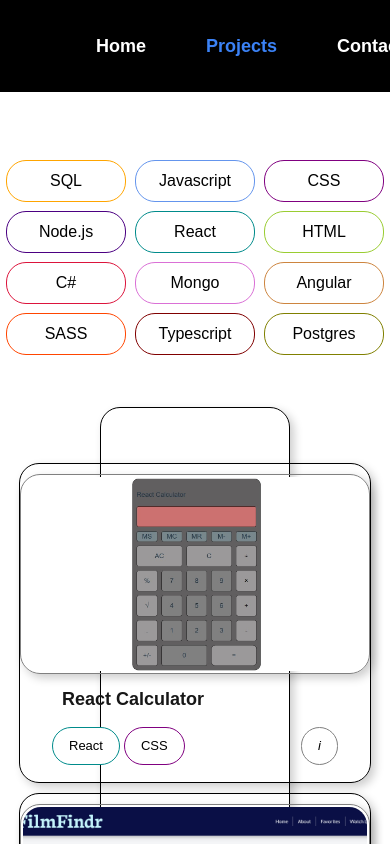
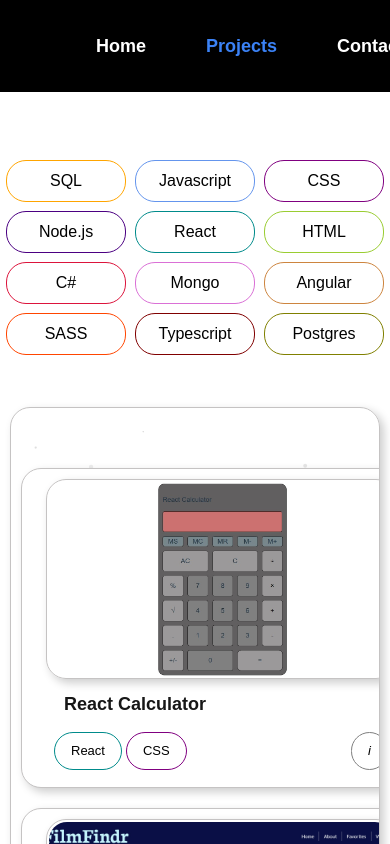
Before and after one commit to samanehesh/portfolio, a Next.js app: page /projects in a window 390 px wide. Shown: the top 844 px of the page. Built offline with nearby package versions, Linux system fonts and the light colour scheme.

Commit message:
stars added

```diff
--- a/app/contact/page.tsx
+++ b/app/contact/page.tsx
@@ -1,8 +1,23 @@
 import React from 'react'
+import Stars from '@/components/stars';
+import '@/styles/style.cantact.css'
+import '@/styles/style.projects.css'
+
 
 const contactPage = () => {
   return (
-    <div className='mb-3'>contactPage</div>
+    <div className='mb-3 contact-container'>
+        <Stars />
+
+
+      <div className='contact'>
+        <h1>Samanhe Heshmatzadeh</h1>
+          <h1>Full Stack</h1>
+          <h1>Web Developer</h1>
+      </div>
+
+
+    </div>
   )
 }
 
--- a/app/page.tsx
+++ b/app/page.tsx
@@ -1,16 +1,27 @@
 import SlickCarousel from '@/components/SlickCarousel';
+// import Stars from '@/components/stars';
 
+import '@/styles/style.main.css'
 export default function Home() {
 
 
   return (
-    <div className='mb-3'>
+    <div className='mb-3 main-container'>
       <div className='ml-10'>
-        <h1>Samanhe Heshmatzadeh</h1>
-        <h1>Full Stack</h1>
-        <h1>Web Developer</h1>
+        <div className='name'>
+          <div>Samanhe</div>
+          <div>Heshmatzadeh</div>
+        </div>
+        <div className='full'>
+          <span>Full</span>
+          <span> Stack</span>
+        </div>
+        <div className='web'>
+          <span>Web</span>
+          <span> Developer</span>
+        </div>
       </div>
-
+      {/* <Stars/> */}
       <div className='mt-52'>
         <SlickCarousel/>
       </div>
--- a/app/projects/page.tsx
+++ b/app/projects/page.tsx
@@ -9,6 +9,8 @@ import { TAGS } from '@/data/tags';
 import { ITag } from '@/interfaces/ITag';
 
 import Image from 'next/image';
+
+import Stars from '@/components/stars';
 
 import '@/styles/style.projects.css'
 const ProjectsPage = () => {
@@ -66,6 +68,8 @@ const ProjectsPage = () => {
                     </p>
                 ))}
             </div>
+            <div className='projects-container'>
+                <Stars  />
                 <div className="mb-3 projects">
                     {projects.length > 0 ? (
                         projects.map((project, index) => (
@@ -115,6 +119,12 @@ const ProjectsPage = () => {
                         </p>
                     )}
                 </div>
+
+            </div>
+
+
+
+
         </div>
     );
 
--- a/components/stars.tsx
+++ b/components/stars.tsx
@@ -1,73 +1,72 @@
-// "use client";
+"use client";
 
-// import { useCallback } from "react";
-// import Particles from "react-tsparticles";
-// import { loadFull } from "tsparticles";
-// import { Engine } from "tsparticles-engine"; // Import the Engine type
+import { useCallback } from "react";
+import Particles from "react-tsparticles";
+import type { Engine } from "tsparticles-engine";
+import { loadSlim } from "tsparticles-slim"; // Ensure tsparticles-slim is installed
 
-// const Stars = () => {
-//     const particlesInit = useCallback(async (engine: Engine) => {
-//         // Load the full tsparticles bundle
-//         await loadFull(engine);
-//     }, []);
+const Stars = () => {
+    const particlesInit = useCallback(async (engine: Engine) => {
+        // Load the slim version of tsparticles
+        console.log(engine);
+        await loadSlim(engine);
+    }, []);
 
-//     const particlesOptions = {
-//         background: {
-//             color: {
-//                 value: "#000", // Background color (set to black for a night sky)
-//             },
-//         },
-//         fullScreen: {
-//             enable: true, // Enable full-screen particles
-//         },
-//         particles: {
-//             number: {
-//                 value: 100, // Number of stars
-//                 density: {
-//                     enable: true,
-//                     value_area: 800,
-//                 },
-//             },
-//             color: {
-//                 value: "#ffffff", // Star color
-//             },
-//             shape: {
-//                 type: "circle", // Shape of the particles
-//             },
-//             opacity: {
-//                 value: 1,
-//                 random: false,
-//                 anim: {
-//                     enable: true,
-//                     speed: 1,
-//                     opacity_min: 0.1, // Fading effect
-//                     sync: false,
-//                 },
-//             },
-//             size: {
-//                 value: 3, // Size of the stars
-//                 random: true,
-//                 anim: {
-//                     enable: true,
-//                     speed: 4,
-//                     size_min: 0.3, // Shimmering effect
-//                     sync: false,
-//                 },
-//             },
-//             move: {
-//                 enable: true,
-//                 speed: 0.2, // Slow movement
-//                 direction: "none",
-//                 random: true,
-//                 straight: false,
-//                 outModes: {
-//                     default: "out", // Allow particles to go out of bounds
-//                 },
-//             },
-//         },
-//     };
+    const particlesOptions = {
+        background: {
+            color: {
+                value: "#ffffff", // Background color (white)
+            },
+        },
+        fullScreen: {
+            enable: false, // Enable full-screen particles
+        },
+        particles: {
+            number: {
+                value: 100, // Number of stars
+                density: {
+                    enable: true,
+                    value_area: 800, // Density of particles
+                },
+            },
+            color: {
+                value:'#505050', // Star color (light gray)
+            },
+            shape: {
+                type: "circle", // Particle shape (circle for stars)
+            },
+            opacity: {
+                value: 1,
+                random: false,
+                anim: {
+                    enable: true,
+                    speed: 1,
+                    opacity_min: 0.1, // Fading effect
+                    sync: false,
+                },
+            },
+            size: {
+                value: 3, // Size of the stars
+                random: true,
+                anim: {
+                    enable: true,
+                    speed: 4,
+                    size_min: 0.3, // Size change for shimmer effect
+                    sync: false,
+                },
+            },
+            move: {
+                enable: true,
+                speed: 0.2, // Slow movement
+                direction: "none" as const, // Use "none" as a valid MoveDirection
+                random: true,
+                straight: false,
+                outModes: "out" as const, // Ensure "out" is treated as a valid OutMode
+            },
+        },
+    };
 
-//     return <Particles id="tsparticles" init={particlesInit} options={particlesOptions} />;
-// };
+    return <Particles id="tsparticles" className="particles-container" init={particlesInit} options={particlesOptions} />;
+};
 
-// export default Stars;
+export default Stars;
--- a/package.json
+++ b/package.json
@@ -13,8 +13,11 @@
     "react": "19.0.0-rc-66855b96-20241106",
     "react-dom": "19.0.0-rc-66855b96-20241106",
     "react-slick": "^0.30.2",
+    "react-tsparticles": "^2.12.2",
     "react-wavify": "^1.11.1",
-    "slick-carousel": "^1.8.1"
+    "slick-carousel": "^1.8.1",
+    "tsparticles": "^3.7.1",
+    "tsparticles-slim": "^2.12.0"
   },
   "devDependencies": {
     "@types/node": "^20",
--- /dev/null
+++ b/styles/style.cantact.css
@@ -0,0 +1,32 @@
+*,
+*::before,
+*::after {
+  box-sizing: border-box;
+}
+
+.contact-container {
+    position: relative;
+    overflow: hidden; /* Prevent content from spilling outside */
+    width: 500px; /* Confine the container width */
+    min-height: 500px; /* Set a specific height */
+    border: 1px solid black; /* Optional: Visualize the container's borders */
+    /* background-color: white; Ensure the stars are visible behind */
+  }
+  .particles-container {
+    position: absolute;
+    top: 0;
+    left: 0;
+    width: 100%; /* Match container width */
+    height: 100%; /* Match container height */
+    z-index: -1; /* Keep it behind the content */
+    pointer-events: none; /* Disable interaction with particles */
+}
+
+
+
+
+  .contact {
+    position: relative;
+    z-index: 1; /* Ensures it's above the stars */
+    padding: 20px; /* Add padding or styling for the content */
+  }
--- a/styles/style.commonLayout.css
+++ b/styles/style.commonLayout.css
@@ -1,3 +1,8 @@
+*,
+*::before,
+*::after {
+  box-sizing: border-box;
+}
 #mainBody{
     height: 100vh;
     display: flex;
--- /dev/null
+++ b/styles/style.main.css
@@ -0,0 +1,10 @@
+.main-container{
+}
+
+.name,
+.full,
+.web
+{
+    font-size: 50px;
+    font-weight: 900;
+}
--- a/styles/style.projects.css
+++ b/styles/style.projects.css
@@ -1,35 +1,73 @@
-.projects{
-    margin-left: 100px;
-    margin-right:100px ;
-    margin-bottom:100px ;
-    margin-top: 20px;
-    /* margin: 100px; */
-    border: 1px solid black;
+*,
+*::before,
+*::after {
+  box-sizing: border-box;
+}
+.projects-container {
+    position: relative;
+    overflow-y: auto; /* Allow vertical scrolling */
+    overflow-x: hidden; /* Prevent horizontal scrolling */
+    height: 100vh; /* Full viewport height */
+    min-height: 500px;
+    height: auto;
+    margin: 20px 100px 100px 100px; /* Combined margin shorthand */
+    border: 0.5px solid rgb(197, 195, 195);
     border-radius: 20px;
     box-shadow: 4px 4px 10px rgba(0, 0, 0, 0.2);
+}
+.particles-container {
+    position: absolute;
+    top: 0;
+    left: 0;
+    width: 100%;
+    height: 100%;
+    z-index: -1; /* Makes sure the stars are behind the content */
+    pointer-events: none;
+}
+
+.projects{
+    position: relative;
+    z-index: 1; /* This ensures the projects content is above the stars */
+    width: 100%;
+    height: 100%;
     display: flex;
     flex-direction: row;
     flex-wrap: wrap;
     justify-content: center;
     padding-top: 50px;
     padding-bottom: 50px;
-    min-height: 500px;
-
+    /* gap: 10px; */
 }
 
 .project{
-    margin: 5px;
-    border: 1px solid black;
+    margin: 10px;
+    border: 1px solid rgb(197, 195, 195);
+    background-color: white;
     border-radius: 20px;
     box-shadow: 4px 4px 10px rgba(0, 0, 0, 0.2);
     width: 400px;
     height: 320px;
-    /* display: flex;
-    flex-direction: column;
-align-items: center;   */
-padding-top: 10px;
+    padding-top: 10px;
+    transition: transform 0.2s ease; /* Smooth movement on hover */
 
 }
+.project:hover{
+    transform: translateY(-2px); /* Moves the element up by 5px */
+
+}
+
+@media (max-width: 768px) {
+    .projects {
+        flex-direction: column; /* Stack projects vertically */
+        align-items: center; /* Center-align stacked items */
+    }
+
+    .projects-container {
+        margin: 10px; /* Reduce margins for smaller screens */
+        height: auto; /* Allow container height to adapt */
+    }
+}
+
 .title{
     font-size: large;
     font-weight: bolder;
@@ -39,7 +77,7 @@ padding-top: 10px;
 .images{
     width: 350px;
     height: 200px;
-    border: 1px solid gray;
+    border: 1px solid rgb(197, 195, 195);
     border-radius: 20px;
     display: flex;
     /* flex-direction: row; */
@@ -50,8 +88,6 @@ padding-top: 10px;
 .tags{
     display: flex;
     flex-direction: row;
-    /* padding-left: 30px; */
-
 }
 .tags p{
     color: black;
@@ -71,8 +107,6 @@ padding-top: 10px;
     justify-content: space-between;
     padding-left: 30px;
     padding-right: 30px;
-
-
 }
 .moreinfo{
     color: black;
@@ -97,8 +131,6 @@ padding-top: 10px;
     margin-bottom: 50px;
 }
 .filters p{
-    /* color: black; */
-    /* background-color: white; */
     padding: 8px 16px;
     border-radius: 20px;
     border: 1px solid gray;
@@ -108,4 +140,9 @@ padding-top: 10px;
     text-align: center;
     font-size:medium;
     width: 120px;
+    transition: transform 0.2s ease; /* Smooth movement on hover */
+
 }
+.filters p:hover{
+    transform: translateY(-3px); /* Moves the element up by 5px */
+}
```
Also changed, not shown: 1 other file (tests, documents, lock files or other folders). Lines whose indentation alone changed are shown as unchanged.
